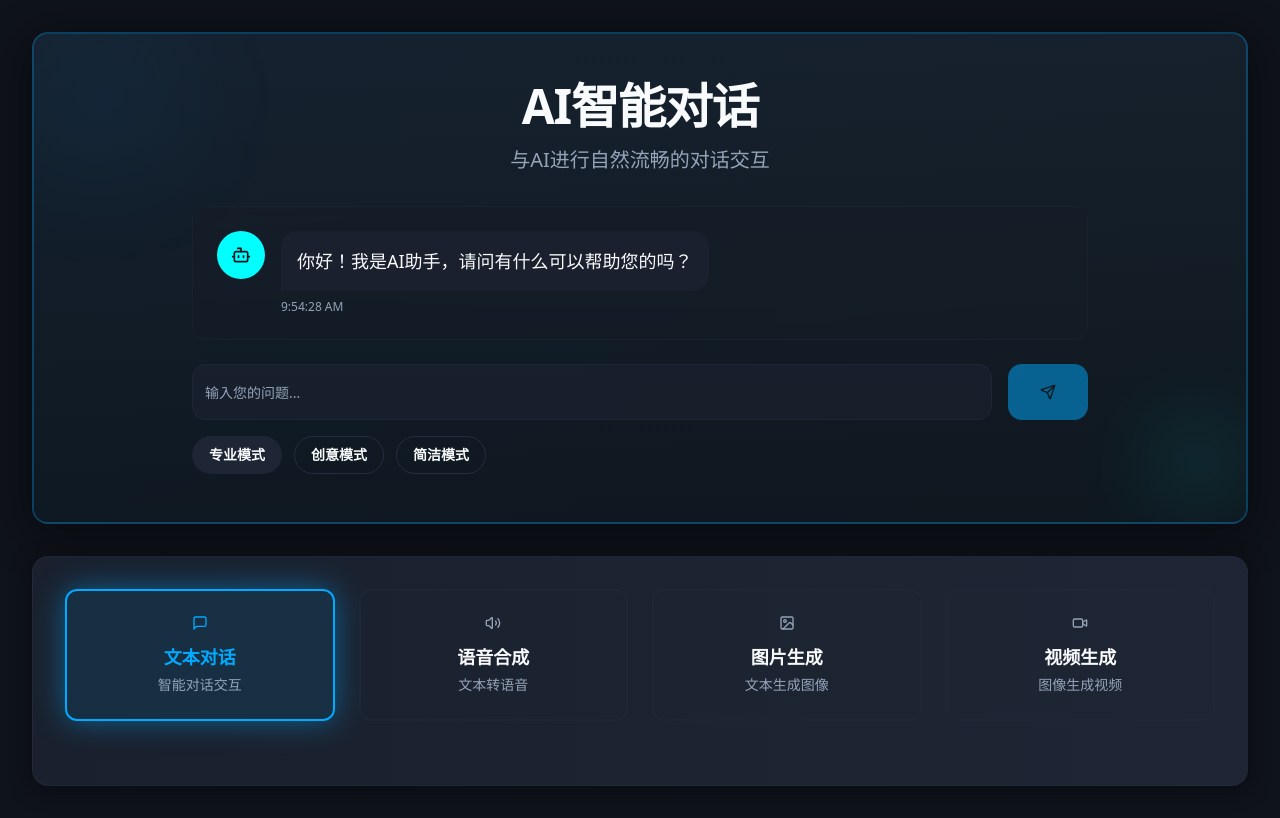
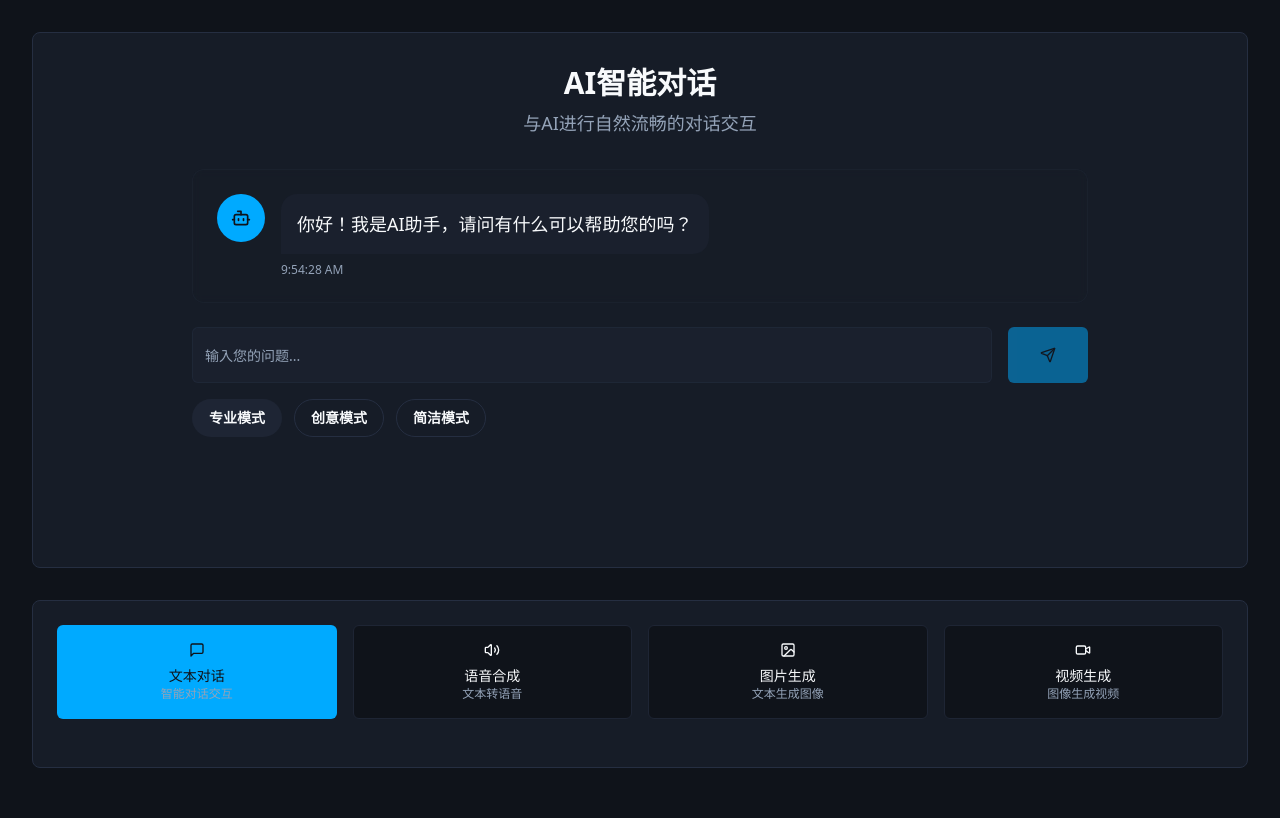
Before and after one commit to ZooHero500/vision-stage-97, a React (Vite) app: page / in a window 1280 px wide. Built offline with nearby package versions, Linux system fonts and the light colour scheme.

Commit message:
Refactor: Simplify UI design
Simplify the UI design to be less flashy and more concise.

```diff
--- a/src/components/ControlPanel.tsx
+++ b/src/components/ControlPanel.tsx
@@ -52,36 +52,22 @@ const modes: ModeConfig[] = [
 
 export const ControlPanel = ({ currentMode, onModeChange, children }: ControlPanelProps) => {
   return (
-    <div className="bg-gradient-panel rounded-2xl border border-border/50 shadow-panel backdrop-blur-sm p-8 animate-slide-up">
+    <div className="bg-card rounded-lg border border-border p-6">
       {/* 模式选择器 */}
-      <div className="grid grid-cols-4 gap-6 mb-8">
+      <div className="grid grid-cols-4 gap-4 mb-6">
         {modes.map((mode) => (
           <Button
             key={mode.id}
-            variant="ghost"
-            className={cn(
-              "h-auto p-6 flex flex-col items-center gap-3 rounded-xl border-2 transition-all duration-300",
-              "hover:scale-105 hover:shadow-glow/20",
-              currentMode === mode.id
-                ? "border-primary bg-primary/10 text-primary shadow-glow animate-glow-pulse"
-                : "border-border/30 hover:border-primary/50 hover:bg-primary/5"
-            )}
+            variant={currentMode === mode.id ? "default" : "outline"}
+            className="h-auto p-4 flex flex-col items-center gap-2"
             onClick={() => onModeChange(mode.id)}
           >
-            <div className={cn(
-              "transition-colors duration-300",
-              currentMode === mode.id ? "text-primary" : "text-muted-foreground"
-            )}>
-              {mode.icon}
-            </div>
+            {mode.icon}
             <div className="text-center">
-              <div className={cn(
-                "text-lg font-semibold mb-1",
-                currentMode === mode.id ? "text-primary" : "text-foreground"
-              )}>
+              <div className="font-medium">
                 {mode.label}
               </div>
-              <div className="text-sm text-muted-foreground">
+              <div className="text-xs text-muted-foreground">
                 {mode.description}
               </div>
             </div>
@@ -91,7 +77,7 @@ export const ControlPanel = ({ currentMode, onModeChange, children }: ControlPan
 
       {/* 动态控制区域 */}
       {children && (
-        <div className="border-t border-border/30 pt-6">
+        <div className="border-t border-border pt-4">
           {children}
         </div>
       )}
--- a/src/components/DisplayStage.tsx
+++ b/src/components/DisplayStage.tsx
@@ -11,23 +11,17 @@ interface DisplayStageProps {
 export const DisplayStage = ({ children, title, subtitle, className }: DisplayStageProps) => {
   return (
     <div className={cn(
-      "flex-1 bg-gradient-stage rounded-2xl border-2 border-stage-border/30",
-      "shadow-stage backdrop-blur-sm relative overflow-hidden",
-      "animate-fade-in",
+      "flex-1 bg-card rounded-lg border border-border",
       className
     )}>
-      {/* 发光边框效果 */}
-      <div className="absolute inset-0 bg-gradient-primary opacity-20 rounded-2xl" />
-
-      {/* 内容区域 */}
-      <div className="relative z-10 h-full flex flex-col p-12">
+      <div className="h-full flex flex-col p-8">
         {/* 标题区域 */}
-        <div className="text-center mb-8 animate-slide-up">
-          <h1 className="text-5xl font-bold text-foreground mb-4 tracking-tight">
+        <div className="text-center mb-8">
+          <h1 className="text-3xl font-bold text-foreground mb-2">
             {title}
           </h1>
           {subtitle && (
-            <p className="text-xl text-muted-foreground font-medium">
+            <p className="text-lg text-muted-foreground">
               {subtitle}
             </p>
           )}
@@ -38,10 +32,6 @@ export const DisplayStage = ({ children, title, subtitle, className }: DisplaySt
           {children}
         </div>
       </div>
-
-      {/* 装饰性元素 */}
-      <div className="absolute top-0 left-0 w-32 h-32 bg-glow-primary/10 rounded-full blur-3xl animate-float" />
-      <div className="absolute bottom-0 right-0 w-24 h-24 bg-glow-accent/10 rounded-full blur-2xl animate-float" style={{ animationDelay: '1s' }} />
     </div>
   );
 };
--- a/src/index.css
+++ b/src/index.css
@@ -8,7 +8,7 @@ All colors MUST be HSL.
 
 @layer base {
   :root {
-    /* 大屏展示深色主题 */
+    /* 简洁深色主题 */
     --background: 220 27% 8%;
     --foreground: 210 40% 98%;
 
@@ -27,7 +27,7 @@ All colors MUST be HSL.
     --muted: 220 27% 14%;
     --muted-foreground: 215 20% 65%;
 
-    --accent: 180 100% 50%;
+    --accent: 200 100% 50%;
     --accent-foreground: 220 27% 8%;
 
     --destructive: 0 84% 60%;
@@ -37,29 +37,7 @@ All colors MUST be HSL.
     --input: 220 27% 16%;
     --ring: 200 100% 50%;
 
-    --radius: 1rem;
-
-    /* 大屏专用颜色 */
-    --stage-bg: 220 27% 10%;
-    --stage-border: 200 100% 50%;
-    --glow-primary: 200 100% 50%;
-    --glow-accent: 180 100% 50%;
-    --panel-bg: 220 27% 14%;
-    --panel-hover: 220 27% 18%;
-
-    /* 渐变 */
-    --gradient-primary: linear-gradient(135deg, hsl(200 100% 50% / 0.2), hsl(180 100% 50% / 0.1));
-    --gradient-stage: linear-gradient(180deg, hsl(220 27% 12%), hsl(220 27% 8%));
-    --gradient-panel: linear-gradient(90deg, hsl(220 27% 14%), hsl(220 27% 16%));
-
-    /* 阴影 */
-    --shadow-glow: 0 0 50px hsl(200 100% 50% / 0.3);
-    --shadow-stage: 0 10px 40px hsl(220 27% 4% / 0.8);
-    --shadow-panel: 0 4px 20px hsl(220 27% 4% / 0.6);
-
-    /* 动画 */
-    --transition-smooth: all 0.3s cubic-bezier(0.4, 0, 0.2, 1);
-    --transition-bounce: all 0.4s cubic-bezier(0.68, -0.55, 0.265, 1.55);
+    --radius: 0.5rem;
   }
 
   .dark {
--- a/tailwind.config.ts
+++ b/tailwind.config.ts
@@ -52,36 +52,10 @@ export default {
 					DEFAULT: 'hsl(var(--card))',
 					foreground: 'hsl(var(--card-foreground))'
 				},
-				// 大屏专用颜色
-				stage: {
-					bg: 'hsl(var(--stage-bg))',
-					border: 'hsl(var(--stage-border))'
-				},
-				glow: {
-					primary: 'hsl(var(--glow-primary))',
-					accent: 'hsl(var(--glow-accent))'
-				},
-				panel: {
-					bg: 'hsl(var(--panel-bg))',
-					hover: 'hsl(var(--panel-hover))'
-				}
-			},
-			backgroundImage: {
-				'gradient-primary': 'var(--gradient-primary)',
-				'gradient-stage': 'var(--gradient-stage)',
-				'gradient-panel': 'var(--gradient-panel)'
-			},
-			boxShadow: {
-				'glow': 'var(--shadow-glow)',
-				'stage': 'var(--shadow-stage)',
-				'panel': 'var(--shadow-panel)'
 			},
 			animation: {
-				'fade-in': 'fade-in 0.5s ease-out',
-				'scale-in': 'scale-in 0.3s ease-out',
-				'slide-up': 'slide-up 0.4s ease-out',
-				'glow-pulse': 'glow-pulse 2s ease-in-out infinite',
-				'float': 'float 3s ease-in-out infinite'
+				'fade-in': 'fade-in 0.3s ease-out',
+				'slide-up': 'slide-up 0.3s ease-out'
 			},
 			borderRadius: {
 				lg: 'var(--radius)',
@@ -98,29 +72,16 @@ export default {
 					to: { height: '0' }
 				},
 				'fade-in': {
+					'0%': { opacity: '0' },
+					'100%': { opacity: '1' }
+				},
+				'slide-up': {
 					'0%': { opacity: '0', transform: 'translateY(20px)' },
 					'100%': { opacity: '1', transform: 'translateY(0)' }
-				},
-				'scale-in': {
-					'0%': { opacity: '0', transform: 'scale(0.9)' },
-					'100%': { opacity: '1', transform: 'scale(1)' }
-				},
-				'slide-up': {
-					'0%': { opacity: '0', transform: 'translateY(50px)' },
-					'100%': { opacity: '1', transform: 'translateY(0)' }
-				},
-				'glow-pulse': {
-					'0%, 100%': { boxShadow: '0 0 20px hsl(var(--glow-primary) / 0.3)' },
-					'50%': { boxShadow: '0 0 40px hsl(var(--glow-primary) / 0.6)' }
-				},
-				'float': {
-					'0%, 100%': { transform: 'translateY(0px)' },
-					'50%': { transform: 'translateY(-10px)' }
 				}
 			},
 			transitionTimingFunction: {
-				'smooth': 'var(--transition-smooth)',
-				'bounce': 'var(--transition-bounce)'
+				'default': 'cubic-bezier(0.4, 0, 0.2, 1)'
 			}
 		}
 	},
```
